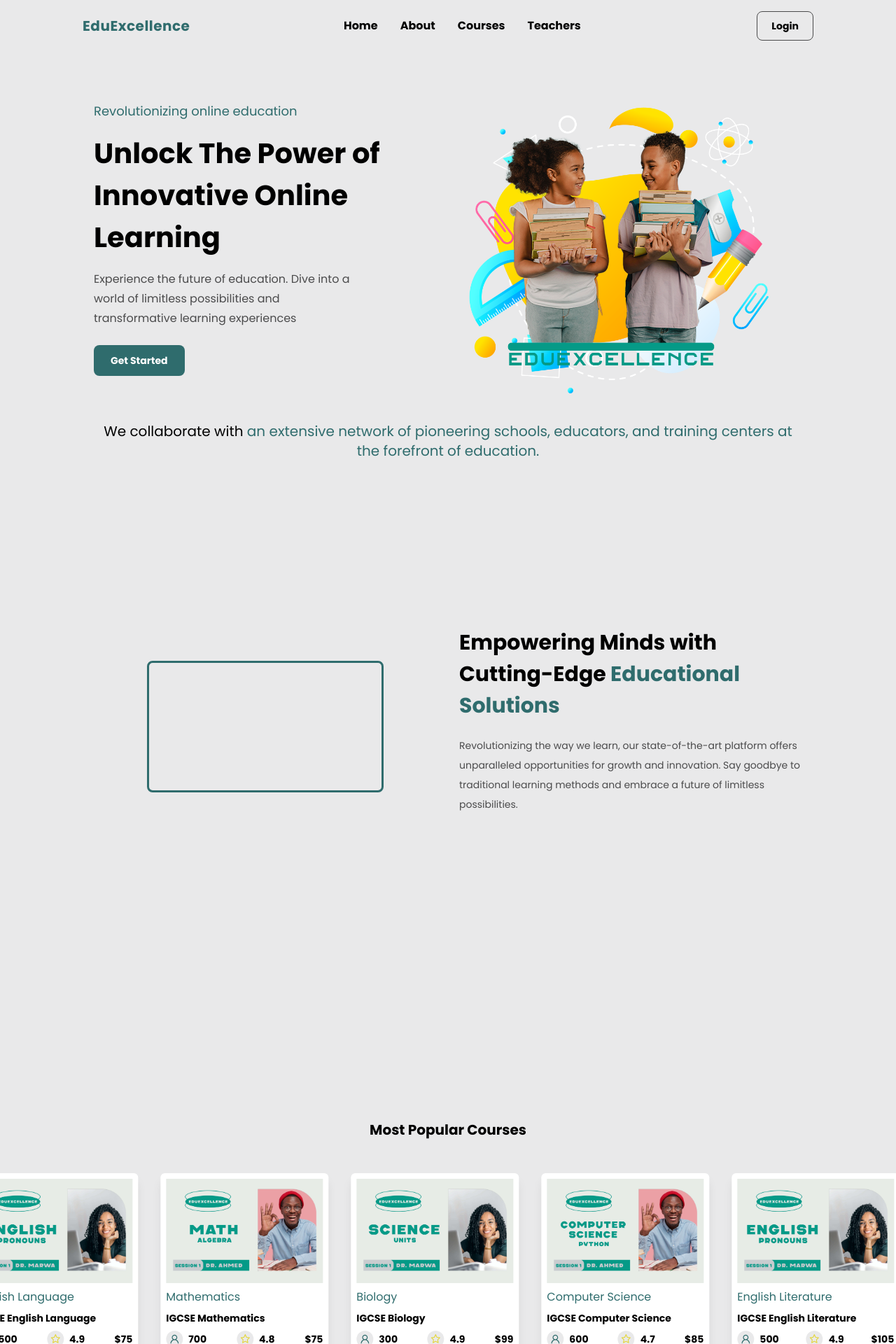
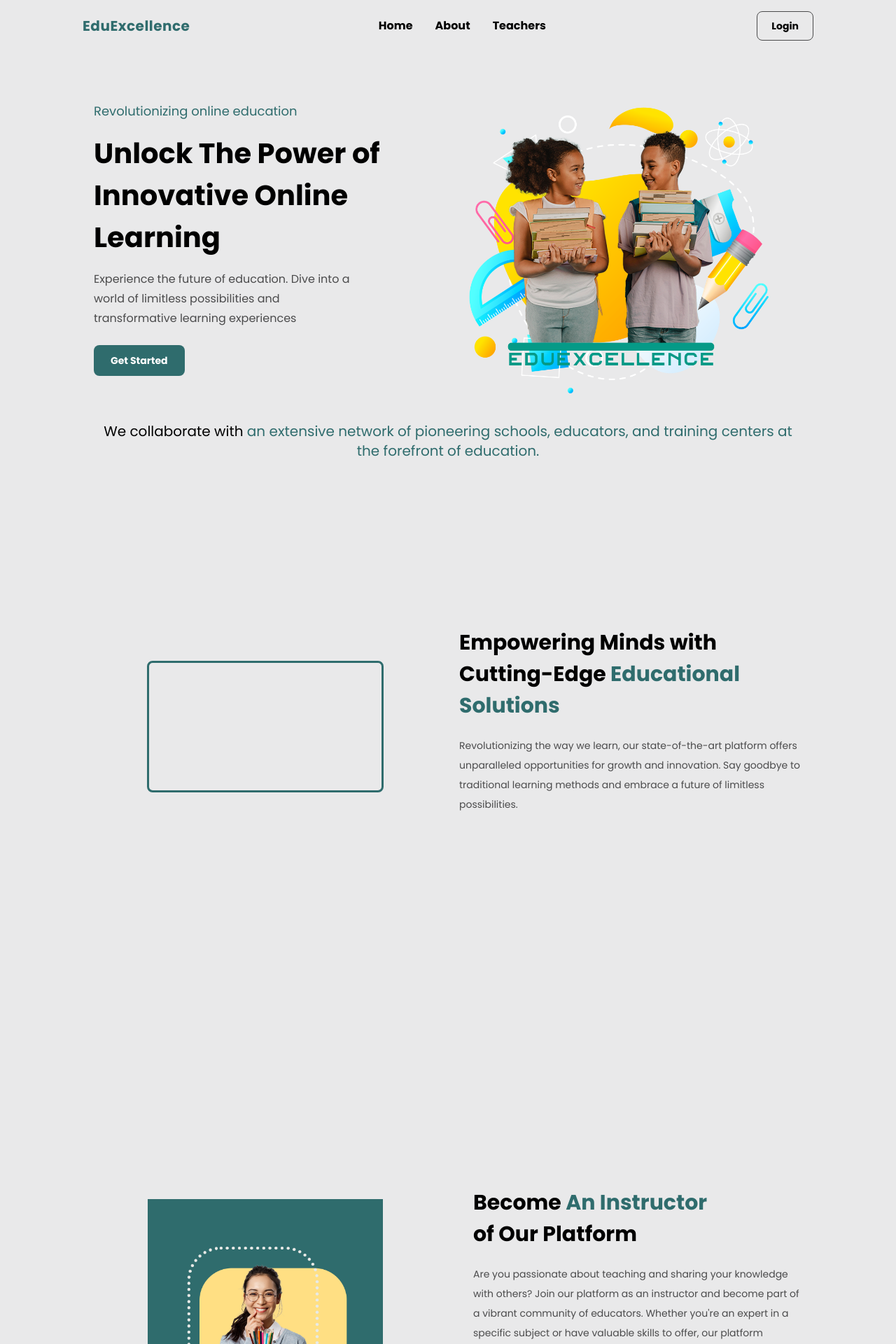
Before and after one commit to gongool/EduExcellence, a React (Vite) app: page / in a window 1280 px wide. Shown: the top 1920 px of the page at 70% size. Built offline with nearby package versions, Linux system fonts and the light colour scheme; grey boxes are pictures that could not be loaded.

Commit message:
uupdate: hide courses

```diff
--- a/src/App.jsx
+++ b/src/App.jsx
@@ -3,7 +3,7 @@ import {
   Navbar,
   Home,
   About,
-  Courses,
+  // Courses,
   Teacher,
   // Contact,
   Footer
@@ -28,7 +28,7 @@ const App = () => {
         <Navbar />
         <Home />
         <About />
-        <Courses />
+        {/* <Courses /> */}
         <Teacher />
         {/* <Contact /> */}
         <Footer />
--- a/src/Data.jsx
+++ b/src/Data.jsx
@@ -27,11 +27,11 @@ export const navLinks = [
         href: "about",
         link: "About",
     },
-    {
-        id: 3,
-        href: "courses",
-        link: "Courses",
-    },
+    // {
+    //     id: 3,
+    //     href: "courses",
+    //     link: "Courses",
+    // },
     {
         id: 4,
         href: "teacher",
```
